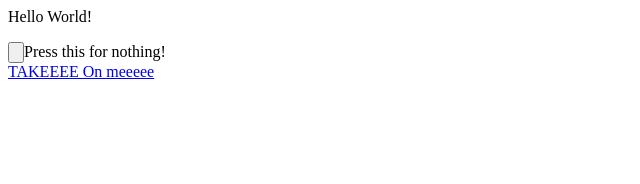
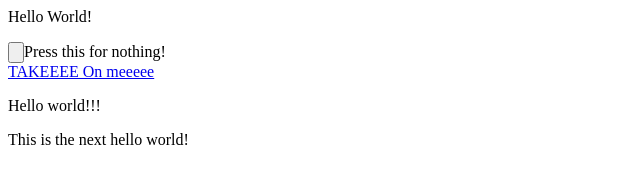
Before and after one commit to JonahhGohh/Countries, a plain HTML site: page index.html in a window 1280 px wide. Shown: the whole page, without its empty margins (0-640 px from the left). Drawn offline with Linux system fonts and the light colour scheme.

Commit message:
added 2 more divs

```diff
--- a/index.html
+++ b/index.html
@@ -5,3 +5,5 @@
 <div>
     <a href="https://www.youtube.com/watch?v=0bfAwn70NZc"> TAKEEEE On meeeee</a>
 </div>
+<div><p>Hello world!!!</p></div>
+<div>This is the next hello world!</div>
```
